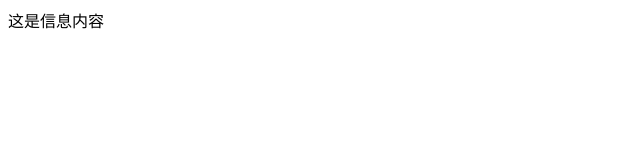
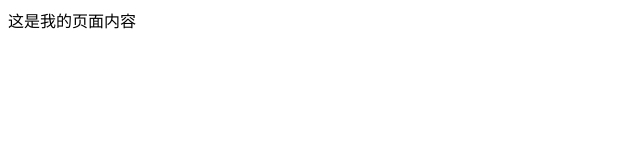
Before and after one commit to SiMenHQ/blog20170408, a plain HTML site: page index.html in a window 1280 px wide. Shown: the full height of the page, 0-640 px from the left. Drawn offline with Linux system fonts and the light colour scheme.

Commit message:
Update index.html

```diff
--- a/index.html
+++ b/index.html
@@ -1,6 +1,10 @@
 <!DOCTYPE html>
 <html>
+   <head>
   <title>我的第一个页面
   </title>
-这是信息内容
+</head>
+  <body>
+ 这是我的页面内容
+  </body>
 </html>
```
